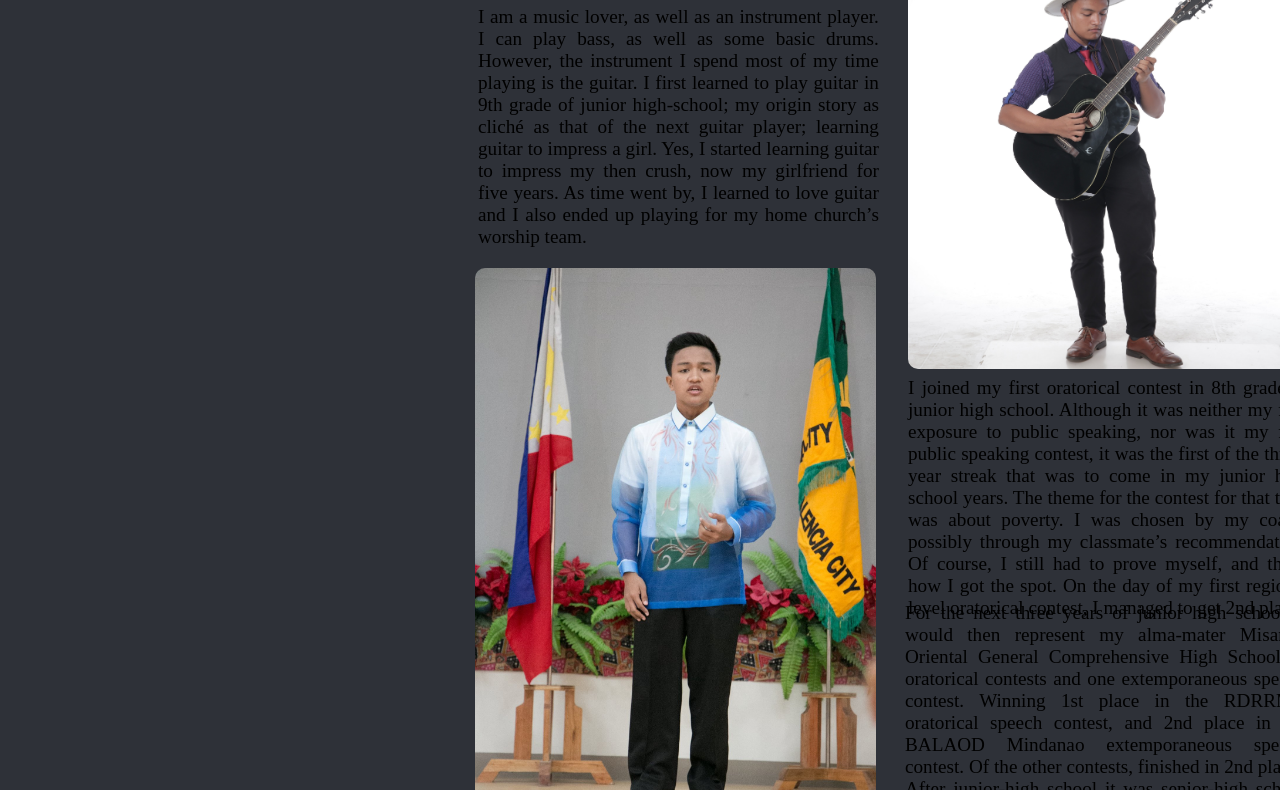
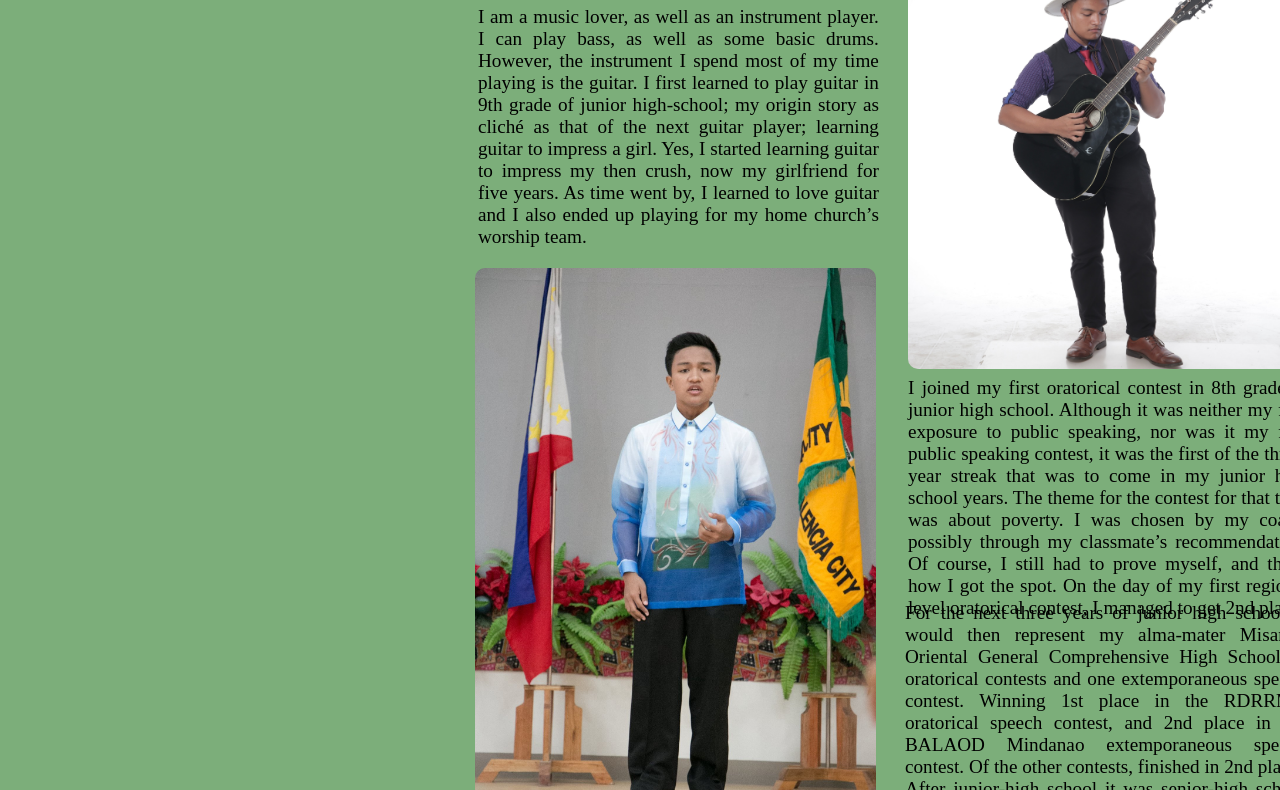
Before and after one commit to klongix/Ralph-Aclao-Autobiography, a plain HTML site: page Blog.html in a window 1280 px wide. Shown: the part 222-1012 px from the top of the page. Drawn offline with Linux system fonts and the light colour scheme.

Commit message:
Update BLOG.css

```diff
--- a/BLOG.css
+++ b/BLOG.css
@@ -1,5 +1,5 @@
 body {
-    background:#2E3138;
+    background: #7CAE7A;
     overflow-y: auto; /* Hide vertical scrollbar */;
     overflow-x: hidden; /* Hide horizontal scrollbar */;
 
```
